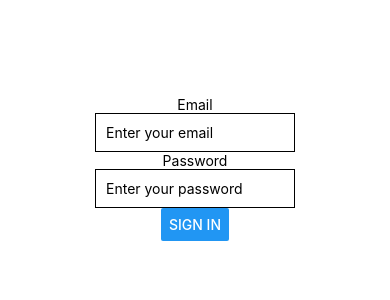
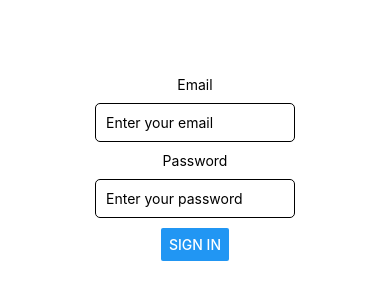
Before and after one commit to varlopecar/web-cloud-ynov, a React Native app: screen / in a window 390 px wide. Shown: the part 254-554 px from the top of the page. Built offline with nearby package versions, Linux system fonts and the light colour scheme.

Commit message:
style(form): button styles

```diff
--- a/App.tsx
+++ b/App.tsx
@@ -30,6 +30,7 @@ export default function App() {
         onChangeText={setPassword}
       />
       <Button
+        style={styles.button}
         title="Sign In"
         onPress={() => checkAuth()}
       />
@@ -48,7 +49,14 @@ const styles = StyleSheet.create({
   input: {
     borderColor: 'black',
     borderWidth: 1,
+    borderRadius: 5,
     width: 200,
     padding: 10,
+    margin: 10,
+  },
+  button: {
+    width: 200,
+    padding: 10,
+    margin: 10,
   }
 });
```
